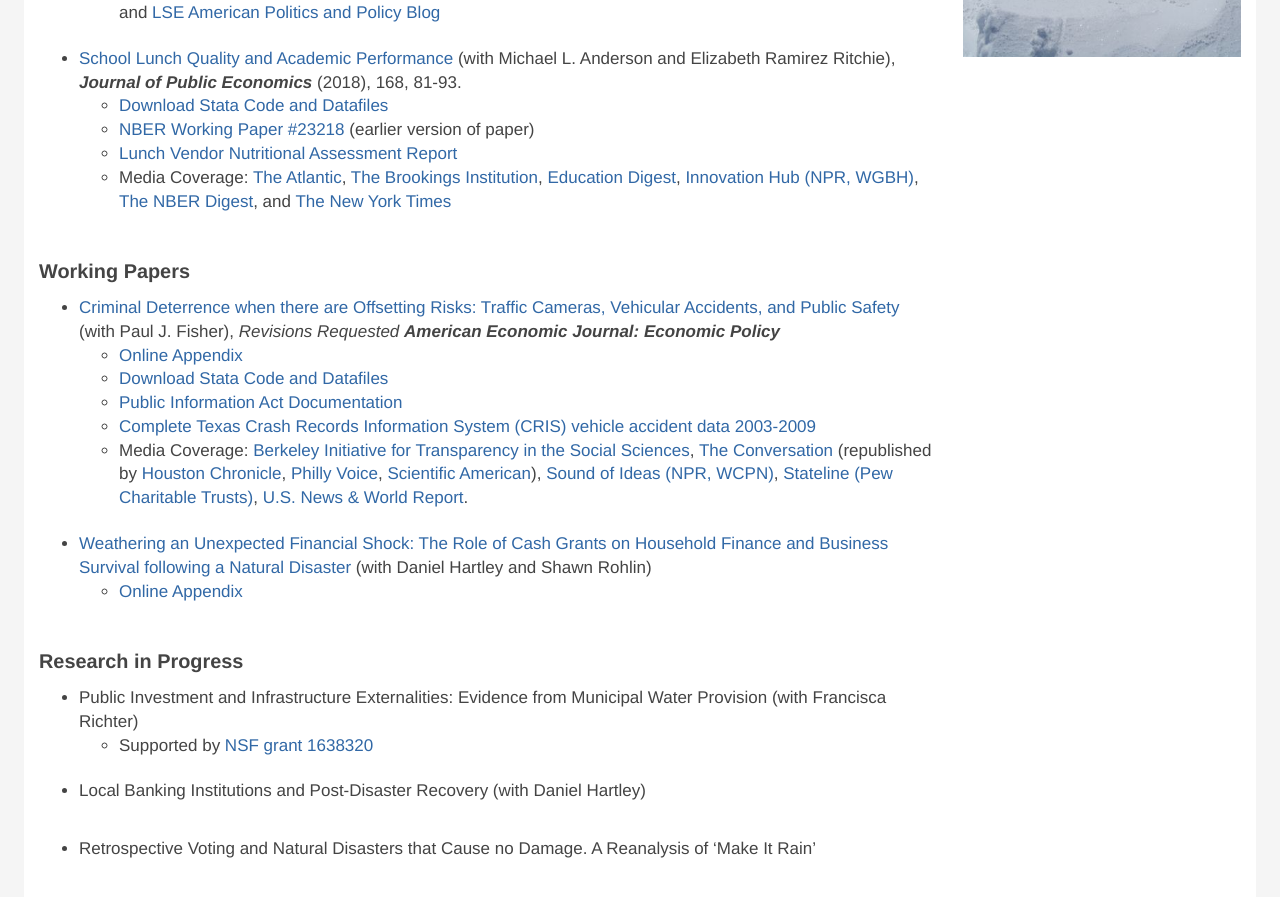
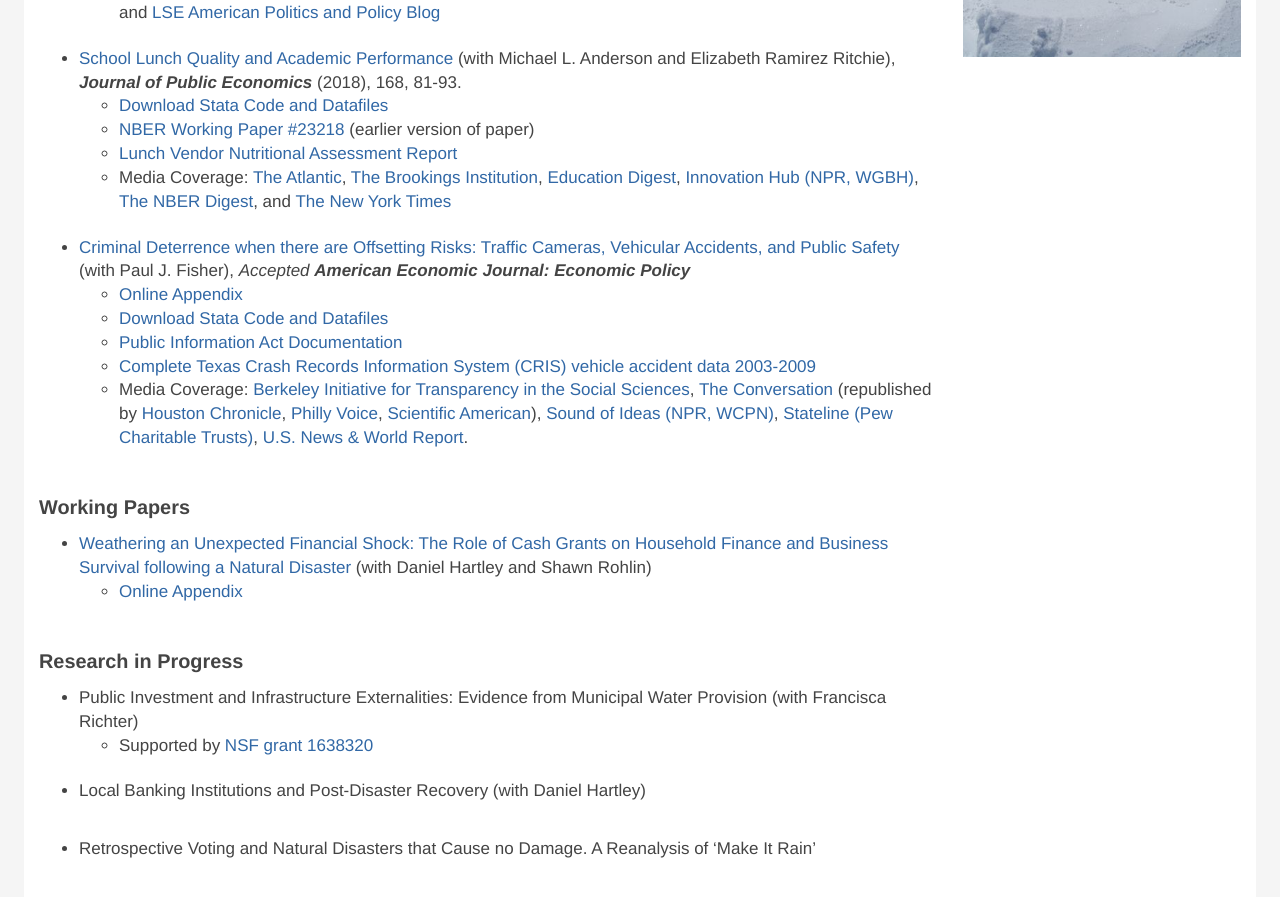
Before and after one commit to justinpgallagher/justinpgallagher.github.io, a Jekyll site: the page built from research.html, in a window 1280 px wide and 900 px high, scrolled down 634 px. Shown: the top 897 px of the window. Built offline with Jekyll 4.4.1, drawn with Linux system fonts in a browser that asks for light colours; nearby versions of some CDN libraries; some web fonts are replaced; library files that are not in the unit come from our copies.

Commit message:
Update research.md

```diff
--- a/_includes/research.md
+++ b/_includes/research.md
@@ -41,11 +41,8 @@
     [The NBER Digest](http://www.nber.org/digest/jun17/jun17.pdf), and
     [The New York Times](https://www.nytimes.com/2017/06/05/well/feeding-young-minds-the-importance-of-school-lunches.html)
 
-
-### Working Papers
-
 - {:.pub_li} [Criminal Deterrence when there are Offsetting Risks: Traffic Cameras, Vehicular Accidents, and Public Safety](pdfs/Gallagher-and-Fisher.pdf)
-  (with Paul J. Fisher), _Revisions Requested **American Economic Journal: Economic Policy**_
+  (with Paul J. Fisher), _Accepted **American Economic Journal: Economic Policy**_
   - [Online Appendix](pdfs/Appendix-for-Gallagher-and-Fisher.pdf)
   - [Download Stata Code and Datafiles](http://ou.montana.edu/gallagher/index.html)
   - [Public Information Act Documentation](http://ou.montana.edu/gallagher/index.html)
```
Also changed, not shown: other parts of _includes/research.md (+3 -0 lines).
